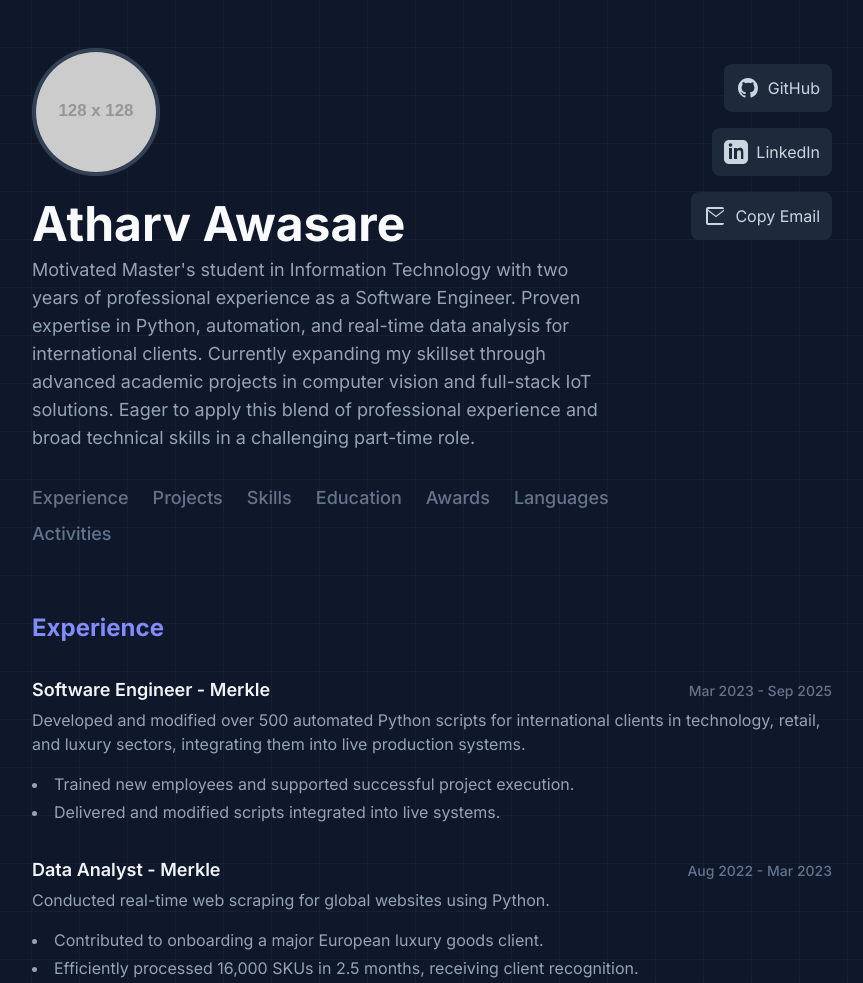
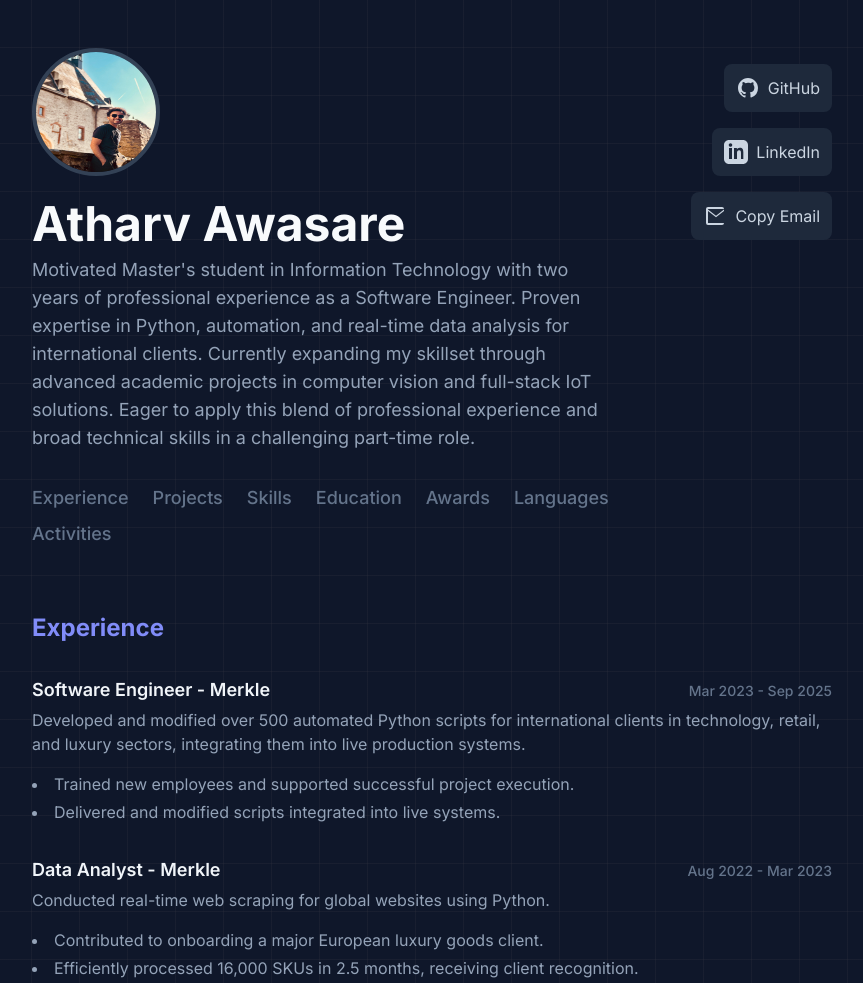
Before and after one commit to AtharvGit/AtharvGit.github.io, a plain HTML site: page index.html in a window 1280 px wide. Shown: the top 983 px of the page, without its empty margins (208-1071 px from the left). Drawn offline with nearby package versions, Linux system fonts and the light colour scheme; placeholder pictures from the web are drawn by us.

Commit message:
Update index.html

```diff
--- a/index.html
+++ b/index.html
@@ -86,7 +86,7 @@
 
                 <!-- EDIT THIS: Profile Picture Placeholder -->
                 <!-- Replace the src with a link to your own photo -->
-                <img src="https://placehold.co/128x128/334155/e2e8f0?text=AA"
+                <img src="WhatsApp Image 2025-10-23 at 12.10.05.jpeg"
                      alt="Profile Picture"
                      class="w-32 h-32 rounded-full mb-6 border-4 border-slate-700 fade-in-up">
 
```
